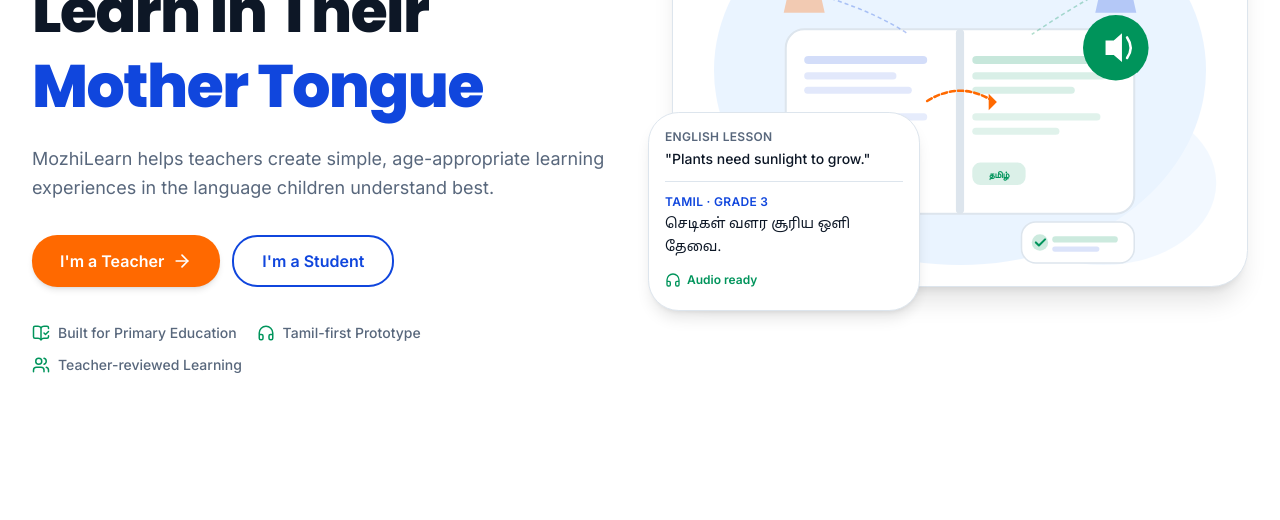
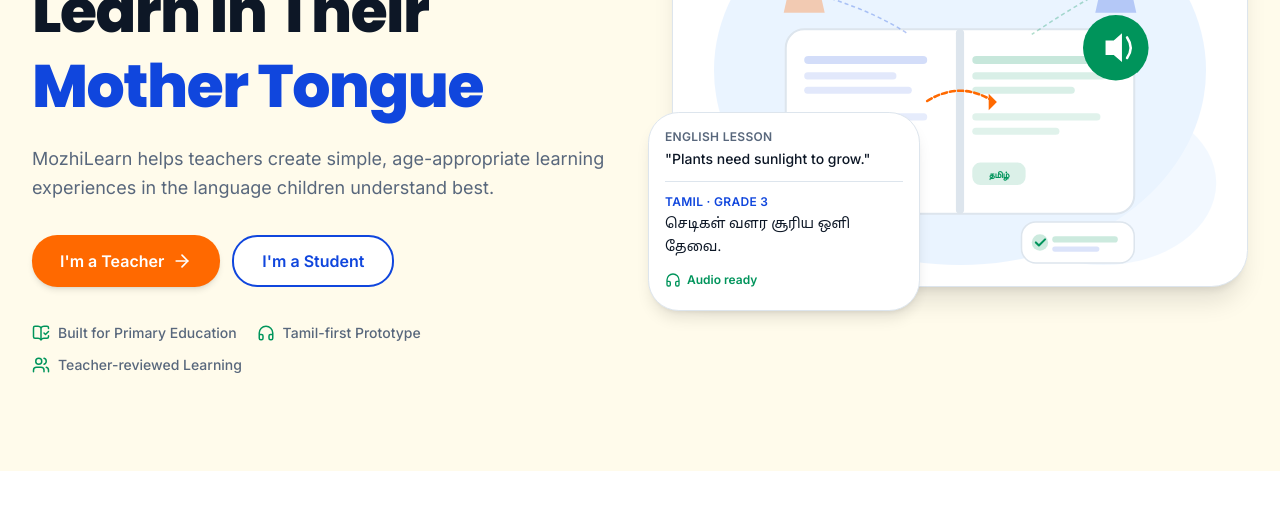
Before and after one commit to kalaikannan0181/mozhilearn, a Next.js app: page / in a window 1280 px wide. Shown: the part 411-931 px from the top of the page. Built offline with nearby package versions, Linux system fonts and the light colour scheme; no server answers.

Commit message:
Add static infinite grid background to homepage Hero

```diff
--- a/components/hero.tsx
+++ b/components/hero.tsx
@@ -80,14 +80,35 @@ const badges = [
 
 export function Hero() {
   return (
-    <section id="home" className="relative overflow-hidden">
-      {/* Subtle cream-to-white gradient */}
+    <section id="home" className="relative overflow-hidden bg-[#FFFBEB]">
+      {/* Static grid background pattern */}
       <div
         aria-hidden="true"
-        className="pointer-events-none absolute inset-x-0 top-0 -z-10 h-[34rem] bg-gradient-to-b from-[#FFFBEB] via-[#EFF6FF] to-background"
+        className="pointer-events-none absolute inset-0 opacity-[0.06] -z-10"
+        style={{
+          backgroundImage: `
+            linear-gradient(rgba(29, 78, 216, 0.25) 1px, transparent 1px),
+            linear-gradient(90deg, rgba(29, 78, 216, 0.25) 1px, transparent 1px)
+          `,
+          backgroundSize: "36px 36px"
+        }}
       />
 
-      <div className="mx-auto grid w-full max-w-7xl items-center gap-12 px-4 py-14 sm:px-6 lg:grid-cols-2 lg:gap-16 lg:px-8 lg:py-24">
+      {/* Decorative soft glow overlays */}
+      <div
+        aria-hidden="true"
+        className="pointer-events-none absolute -right-32 -top-32 h-[30rem] w-[30rem] rounded-full bg-[#F97316]/10 blur-3xl -z-10"
+      />
+      <div
+        aria-hidden="true"
+        className="pointer-events-none absolute -bottom-32 -left-32 h-[30rem] w-[30rem] rounded-full bg-[#1D4ED8]/10 blur-3xl -z-10"
+      />
+      <div
+        aria-hidden="true"
+        className="pointer-events-none absolute top-1/2 left-1/3 h-[25rem] w-[25rem] rounded-full bg-[#059669]/5 blur-3xl -z-10"
+      />
+
+      <div className="relative z-10 mx-auto grid w-full max-w-7xl items-center gap-12 px-4 py-14 sm:px-6 lg:grid-cols-2 lg:gap-16 lg:px-8 lg:py-24">
         {/* Left: text */}
         <div className="reveal flex flex-col items-start">
           {/* Tamil label pill */}
```
